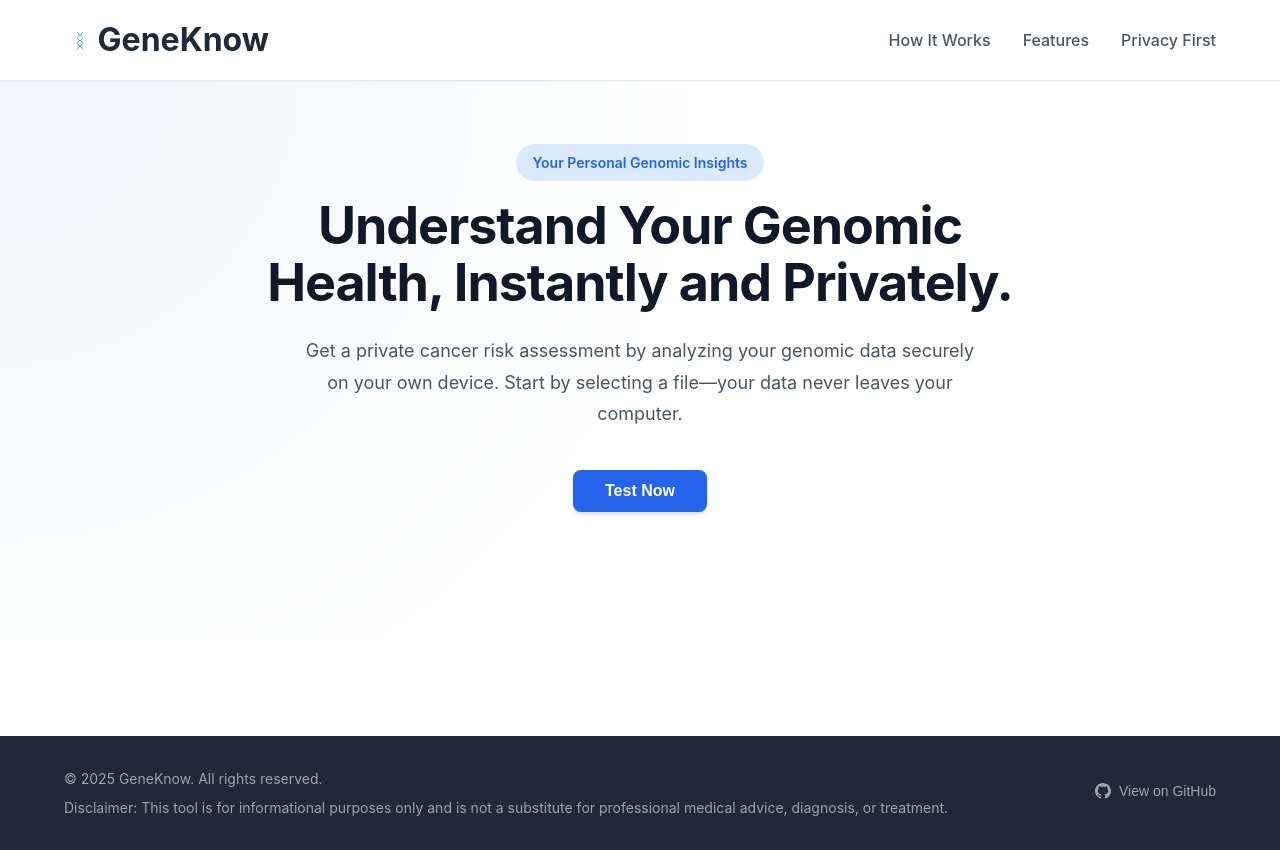
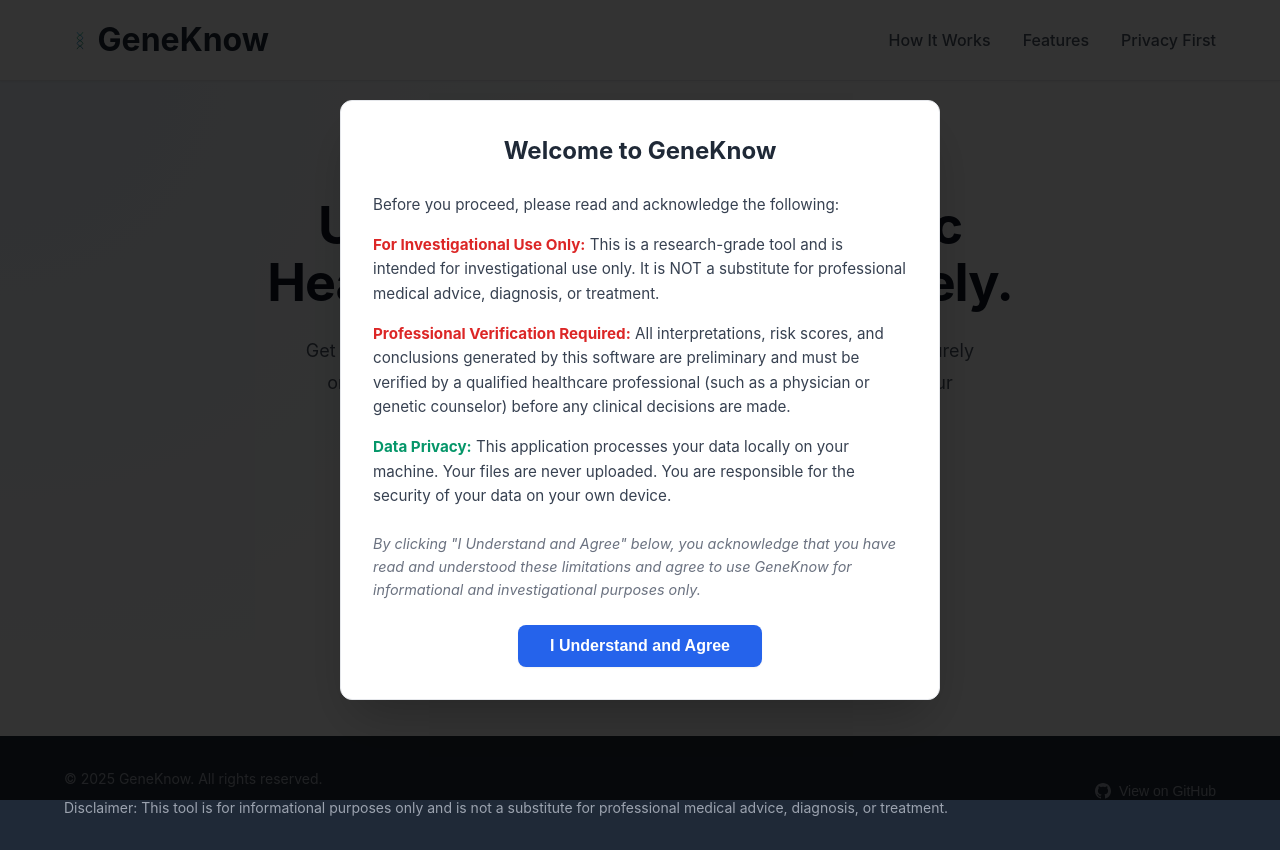
Before and after one commit to astrogirlnim/GeneKnow, a React (Vite) app in the folder desktop/ui/: page / in a window 1280 px wide. Built offline with nearby package versions, Linux system fonts and the light colour scheme; no server answers.

Commit message:
Add disclaimer when app launches

```diff
--- a/desktop/ui/src/components/Layout.tsx
+++ b/desktop/ui/src/components/Layout.tsx
@@ -1,6 +1,7 @@
 import type { ReactNode, FC } from 'react'
 import { Link } from 'react-router-dom'
 import { invoke } from '@tauri-apps/api/core'
+import { useState, useEffect } from 'react'
 
 const GeneKnowLogo = () => (
   <div
@@ -55,6 +56,106 @@
     </svg>
   </div>
 )
+
+const FirstTimeLaunchModal = ({ isOpen, onAccept }: { isOpen: boolean; onAccept: () => void }) => {
+  if (!isOpen) return null;
+
+  return (
+    <div style={{
+      position: 'fixed',
+      top: 0,
+      left: 0,
+      right: 0,
+      bottom: 0,
+      backgroundColor: 'rgba(0, 0, 0, 0.8)',
+      display: 'flex',
+      alignItems: 'center',
+      justifyContent: 'center',
+      zIndex: 9999,
+      padding: '1rem'
+    }}>
+      <div style={{
+        backgroundColor: '#FFFFFF',
+        borderRadius: '12px',
+        padding: '2rem',
+        maxWidth: '600px',
+        width: '100%',
+        maxHeight: '90vh',
+        overflowY: 'auto',
+        boxShadow: '0 25px 50px -12px rgba(0, 0, 0, 0.25)',
+        border: '1px solid #E5E7EB'
+      }}>
+        <h2 style={{
+          fontSize: '1.5rem',
+          fontWeight: 'bold',
+          color: '#1F2937',
+          margin: '0 0 1.5rem 0',
+          textAlign: 'center'
+        }}>
+          Welcome to GeneKnow
+        </h2>
+
+        <div style={{
+          color: '#374151',
+          lineHeight: '1.6',
+          fontSize: '0.95rem',
+          marginBottom: '1.5rem'
+        }}>
+          <p style={{ marginBottom: '1rem' }}>
+            Before you proceed, please read and acknowledge the following:
+          </p>
+
+          <div style={{ marginBottom: '1rem' }}>
+            <strong style={{ color: '#DC2626' }}>For Investigational Use Only:</strong> This is a research-grade tool and is intended for investigational use only. It is NOT a substitute for professional medical advice, diagnosis, or treatment.
+          </div>
+
+          <div style={{ marginBottom: '1rem' }}>
+            <strong style={{ color: '#DC2626' }}>Professional Verification Required:</strong> All interpretations, risk scores, and conclusions generated by this software are preliminary and must be verified by a qualified healthcare professional (such as a physician or genetic counselor) before any clinical decisions are made.
+          </div>
+
+          <div style={{ marginBottom: '1rem' }}>
+            <strong style={{ color: '#059669' }}>Data Privacy:</strong> This application processes your data locally on your machine. Your files are never uploaded. You are responsible for the security of your data on your own device.
+          </div>
+
+          <p style={{
+            marginTop: '1.5rem',
+            fontSize: '0.9rem',
+            color: '#6B7280',
+            fontStyle: 'italic'
+          }}>
+            By clicking "I Understand and Agree" below, you acknowledge that you have read and understood these limitations and agree to use GeneKnow for informational and investigational purposes only.
+          </p>
+        </div>
+
+        <div style={{ textAlign: 'center' }}>
+          <button
+            onClick={onAccept}
+            style={{
+              backgroundColor: '#2563EB',
+              color: '#FFFFFF',
+              padding: '0.75rem 2rem',
+              borderRadius: '8px',
+              border: 'none',
+              fontSize: '1rem',
+              fontWeight: '600',
+              cursor: 'pointer',
+              transition: 'background-color 200ms ease',
+              boxShadow: '0 1px 2px 0 rgba(0, 0, 0, 0.05)'
+            }}
+            onMouseEnter={(e) => {
+              e.currentTarget.style.backgroundColor = '#1D4ED8';
+            }}
+            onMouseLeave={(e) => {
+              e.currentTarget.style.backgroundColor = '#2563EB';
+            }}
+          >
+            I Understand and Agree
+          </button>
+        </div>
+      </div>
+    </div>
+  );
+};
 
 const Header = () => (
   <header style={{
@@ -199,14 +300,32 @@
   children: ReactNode
 }
 
-const Layout: FC<LayoutProps> = ({ children }) => (
+const Layout: FC<LayoutProps> = ({ children }) => {
+  const [showModal, setShowModal] = useState(false);
+
+  useEffect(() => {
+    // Check if user has already accepted the terms
+    const hasAccepted = localStorage.getItem('geneknow-terms-accepted');
+    if (!hasAccepted) {
+      setShowModal(true);
+    }
+  }, []);
+
+  const handleAcceptTerms = () => {
+    localStorage.setItem('geneknow-terms-accepted', 'true');
+    setShowModal(false);
+  };
+
+  return (
     <div style={{ fontFamily: 'var(--font-family-sans)', background: '#FFFFFF', color: 'var(--gray-800)', minHeight: '100vh' }}>
+      <FirstTimeLaunchModal isOpen={showModal} onAccept={handleAcceptTerms} />
       <Header />
       <main style={{ paddingTop: '4rem', minHeight: 'calc(100vh - 4rem)' }}>
         {children}
       </main>
       <Footer />
     </div>
-)
+  );
+}
 
 export default Layout
```
Lines whose indentation alone changed are shown as unchanged.
